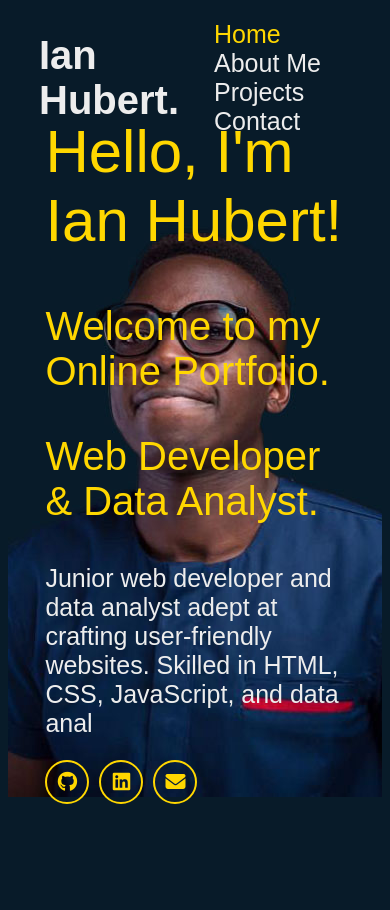
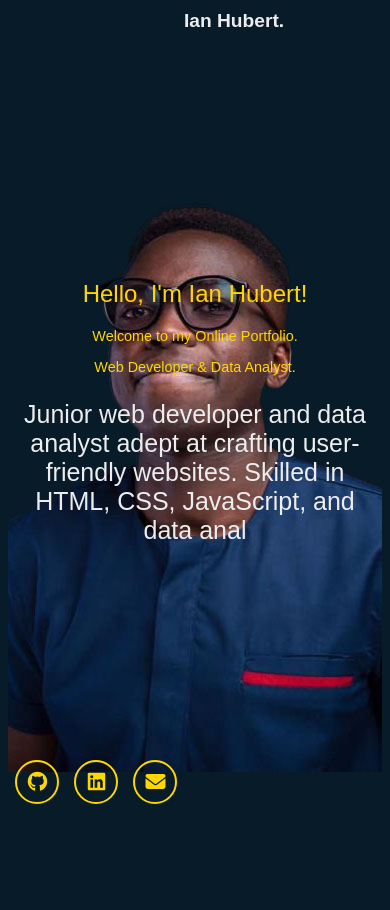
Before and after one commit to Hu6ertIan51/NEW_PORTFOLIO, a PHP site: page / in a window 390 px wide. After the commit the page ends 804 px from the top, so only its background shows below. Run offline with PHP 8.4, Linux system fonts and the light colour scheme; some libraries are stand-ins or nearby versions; some web fonts are replaced.

Commit message:
Added responsiveness to my portfolio

```diff
--- a/style.css
+++ b/style.css
@@ -338,3 +338,91 @@ article ul li a.button {
 article ul li a.button:hover {
     background-color: #e6ac00;
 }
+
+/* Media Queries for Responsiveness */
+@media (max-width: 1024px) {
+    .header {
+        flex-direction: column;
+        align-items: center;
+    }
+
+    .logo {
+        font-size: 1.5rem;
+    }
+
+    .navbar {
+        margin: 10px 0;
+    }
+
+    .home-content h1 {
+        font-size: 2rem;
+    }
+
+    .home-content h3 {
+        font-size: 1.2rem;
+    }
+
+    .btn-box {
+        flex-direction: column;
+        align-items: center;
+    }
+}
+
+@media (max-width: 768px) {
+    .header {
+        padding: 10px 5%;
+    }
+
+    .navbar a {
+        font-size: 0.9rem;
+        margin-left: 10px;
+    }
+
+    .home {
+        text-align: center;
+        padding: 0 2%;
+    }
+
+    .home-content h1 {
+        font-size: 1.8rem;
+    }
+
+    .home-content h3 {
+        font-size: 1rem;
+    }
+
+    .btn-box a {
+        font-size: 0.9rem;
+    }
+
+    .social-media {
+        gap: 5px;
+    }
+}
+
+@media (max-width: 480px) {
+    .logo {
+        font-size: 1.2rem;
+    }
+
+    .navbar {
+        display: none; /* Hide navbar for small screens */
+    }
+
+    .home-content h1 {
+        font-size: 1.5rem;
+    }
+
+    .home-content h3 {
+        font-size: 0.9rem;
+    }
+
+    .form-content {
+        width: 100%;
+        padding: 10px;
+    }
+
+    .btn-form a {
+        font-size: 0.8rem;
+    }
+}
```
Also changed, not shown: Black Modern Personal LinkedIn Banner.jpg (added).
